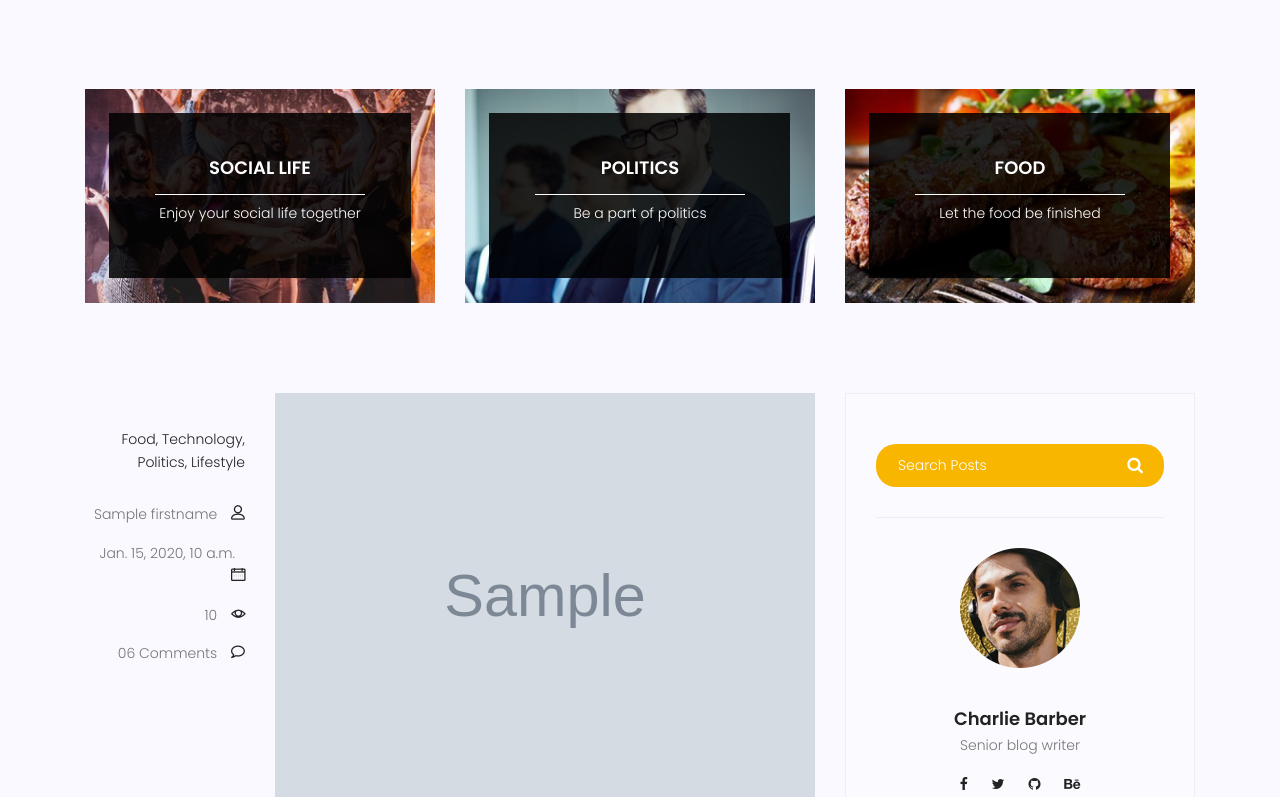
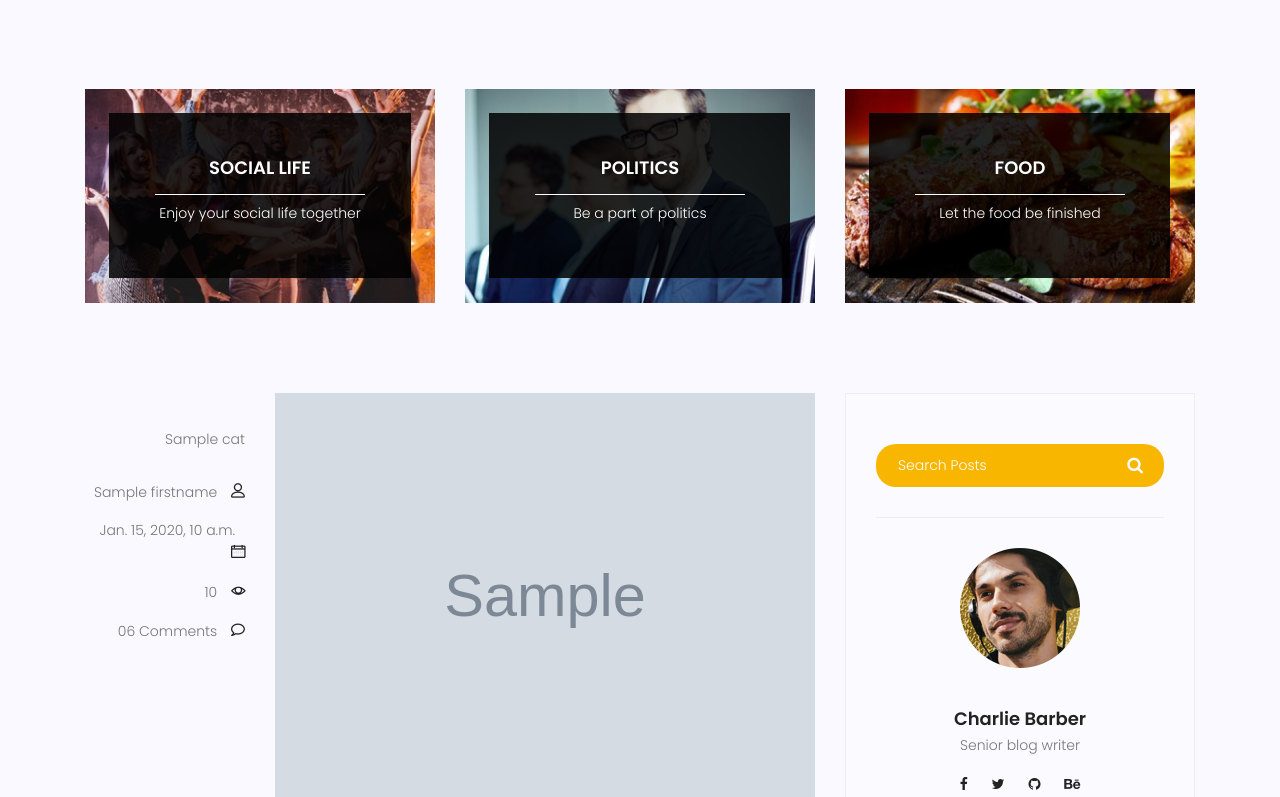
Before and after one commit to KamyarKhorram/FirstDjangoProject, a Django app: template templates/blog/blog-home.html in a window 1280 px wide. Shown: the part 689-1486 px from the top of the page. Run offline with Django 5.2, Linux system fonts and the light colour scheme; the template is opened without the code that fills it: most values are stand-ins (such as "Sample title", 1, 10 or a date in 2020); grey boxes marked "Sample" are stand-in pictures; some libraries are stand-ins or nearby versions.

Commit message:
Add Category model with many-to-many relation to Post: - Added Category model with name field - Registered Category in admin panel with its own CategoryAdmin - Connected Post to Category using a ManyToManyField - Displayed each post's categories in blog-home.html using the join filter - Kept a commented-out alternative using a for loop over post.category.all

```diff
--- a/templates/blog/blog-home.html
+++ b/templates/blog/blog-home.html
@@ -92,10 +92,18 @@
                 <div class="single-post row">
                     <div class="col-lg-3  col-md-3 meta-details">
                         <ul class="tags">
-                            <li><a href="#">Food,</a></li>
-                            <li><a href="#">Technology,</a></li>
-                            <li><a href="#">Politics,</a></li>
-                            <li><a href="#">Lifestyle</a></li>
+
+                            {% comment %}
+                            <!-- Method 1: loop through categories manually, wrap each in an <li> with a link -->
+                            {% for cat in post.category.all %}
+                            <li><a href="#">{{cat.name}}</a></li>,
+                            {% endfor %}
+
+                            {% endcomment %}
+
+                            <!-- Method 2 (recommended, simpler): join all category names into one string separated by ", " -->
+                            {{post.category.all|join:", "}}
+
                         </ul>
                         <div class="user-details row">
 
```
Also changed, not shown: blog/admin.py (+8 -3 lines), blog/models.py (+12 -3 lines), blog/migrations/0002_alter_post_options_post_author.py (added), blog/migrations/0003_post_image.py (added), blog/migrations/0004_category_post_category.py (added), db.sqlite3, media/blog/HH-guide-to-currency-and-prices-in-cyprus-shutterstock_2332396279-1920x1080-1.jpg (added), media/blog/ded97ff199064054-1695846104482-1.5.jpeg (added), media/blog/default.jpg (added), statics/img/blog/HH-guide-to-currency-and-prices-in-cyprus-shutterstock_2332396279-1920x1080-1.jpg (added), website/migrations/0002_alter_contact_options.py (added).
